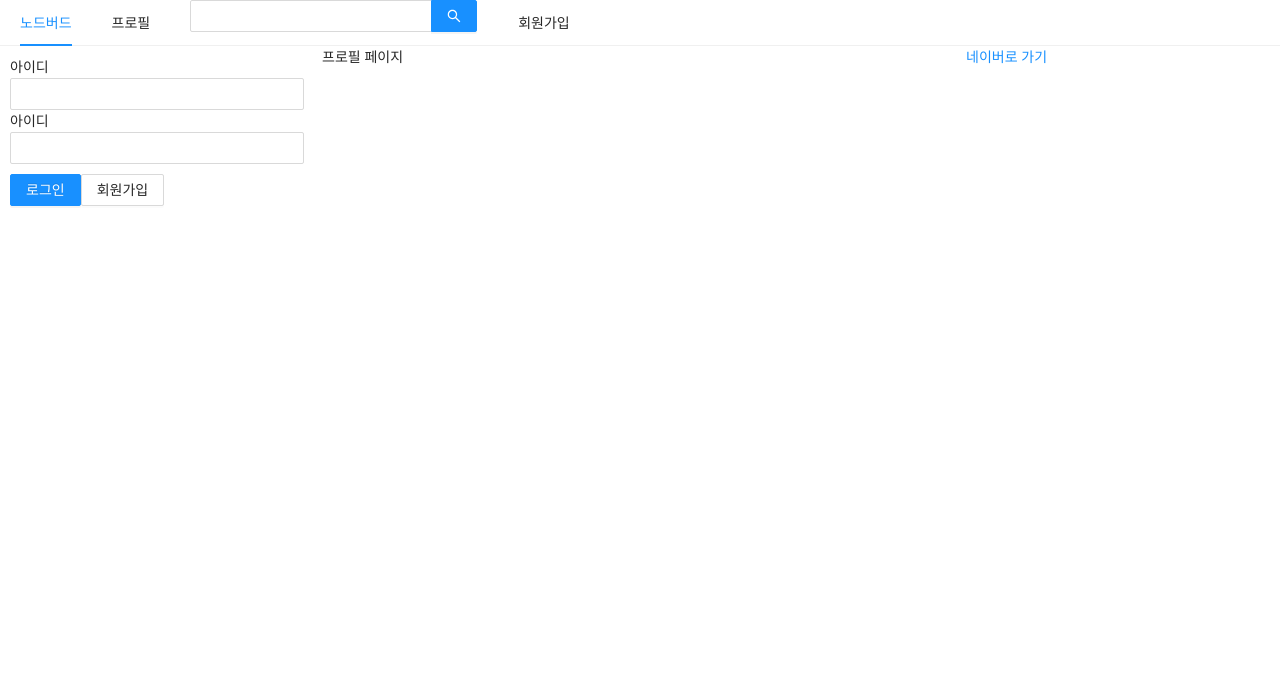
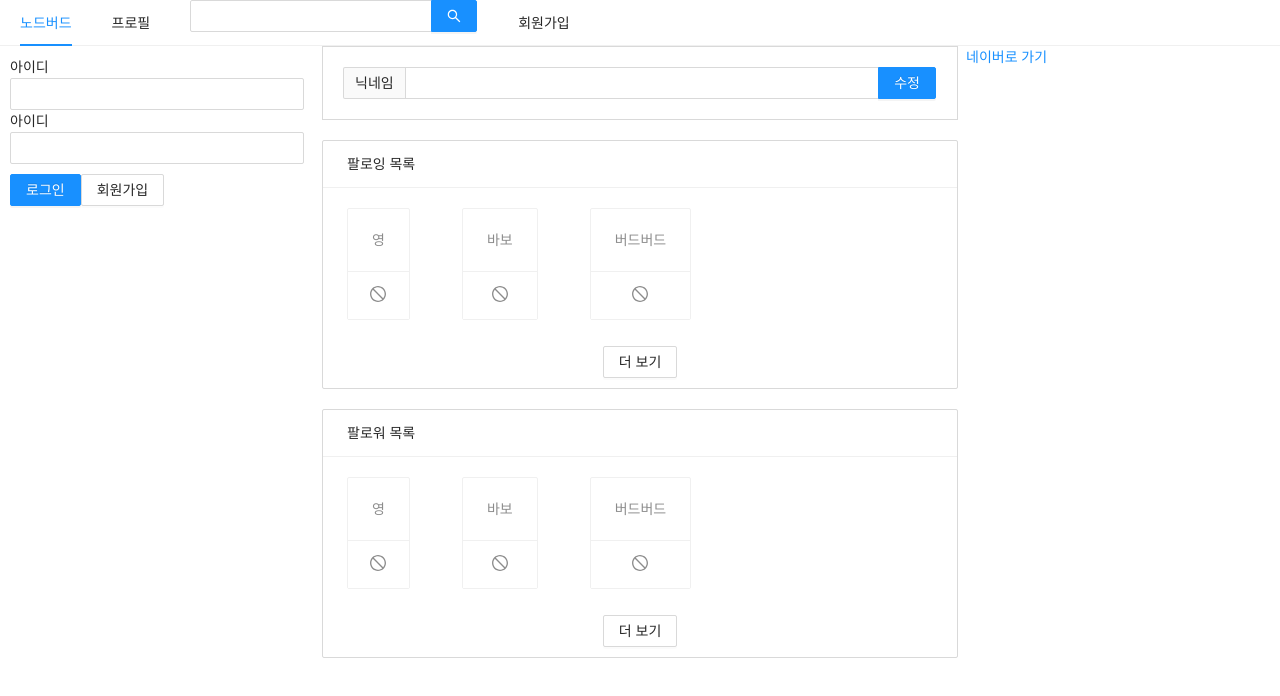
Before and after one commit to yeongfree1/react-nodebird, a Next.js app in the folder prepare/front/: page /profile in a window 1280 px wide. Shown: the top 696 px of the page. Built offline with nearby package versions, Linux system fonts and the light colour scheme.

Commit message:
profile page update

```diff
--- a/prepare/front/components/AppLayout.js
+++ b/prepare/front/components/AppLayout.js
@@ -41,9 +41,9 @@
           {children}
         </Col>
         <Col xs={24} md={6}>
-          <a href="https://www.naver.com" target="_blank" rel="noreferrer noopener">
+          <Link href="https://www.naver.com" target="_blank" rel="noreferrer noopener">
             네이버로 가기
-          </a>
+          </Link>
         </Col>
       </Row>
     </div>
--- /dev/null
+++ b/prepare/front/components/FollowList.js
@@ -0,0 +1,35 @@
+import React from 'react';
+import Protypes from 'prop-types';
+import { List, Button, Card } from 'antd';
+import { StopOutlined } from '@ant-design/icons';
+
+const FollowList = ({ header, data }) => {
+  return (
+    <List
+      style={{ marginBottom: 20 }}
+      grid={{ gutter: 4, xs: 2, md: 3 }}
+      header={<div>{header}</div>}
+      loadMore={
+        <div style={{ textAlign: 'center', margin: '10px 0' }}>
+          <Button>더 보기</Button>
+        </div>
+      }
+      bordered
+      dataSource={data}
+      renderItem={(item) => (
+        <List.Item style={{ marginTop: 20 }}>
+          <Card actions={[<StopOutlined key="stop" />]}>
+            <Card.Meta description={item.nickname} />
+          </Card>
+        </List.Item>
+      )}
+    />
+  );
+};
+
+FollowList.propTypes = {
+  header: Protypes.string.isRequired,
+  data: Protypes.array.isRequired,
+};
+
+export default FollowList;
--- a/prepare/front/components/LoginForm.js
+++ b/prepare/front/components/LoginForm.js
@@ -1,4 +1,5 @@
 import React, { useCallback, useState } from 'react';
+import Protypes from 'prop-types';
 import { Form, Input, Button } from 'antd';
 import Link from 'next/link';
 import styled from 'styled-components';
@@ -60,4 +61,8 @@
   );
 };
 
+LoginForm.propTypes = {
+  setIsLoggedIn: Protypes.func.isRequired,
+};
+
 export default LoginForm;
--- /dev/null
+++ b/prepare/front/components/NicknameEditFrom.js
@@ -0,0 +1,16 @@
+import React, { useMemo } from 'react';
+import { Form, Input } from 'antd';
+
+const NicknameEditFrom = () => {
+  const style = useMemo(
+    () => ({ marginBottom: '20px', border: '1px solid #d9d9d9', padding: '20px' }),
+    [],
+  );
+  return (
+    <Form style={style}>
+      <Input.Search addonBefore="닉네임" enterButton="수정" />
+    </Form>
+  );
+};
+
+export default NicknameEditFrom;
--- a/prepare/front/components/UserProfile.js
+++ b/prepare/front/components/UserProfile.js
@@ -1,4 +1,5 @@
 import React, { useCallback } from 'react';
+import Protypes from 'prop-types';
 import { Card, Avatar, Button } from 'antd';
 
 const UserProfile = ({ setIsLoggedIn }) => {
@@ -26,4 +27,8 @@
   );
 };
 
+UserProfile.propTypes = {
+  setIsLoggedIn: Protypes.func.isRequired,
+};
+
 export default UserProfile;
--- a/prepare/front/package.json
+++ b/prepare/front/package.json
@@ -18,6 +18,7 @@
     "styled-components": "^5.2.1"
   },
   "devDependencies": {
+    "babel-plugin-styled-components": "^1.12.0",
     "eslint": "^7.15.0",
     "eslint-config-prettier": "^7.0.0",
     "eslint-plugin-import": "^2.22.1",
--- a/prepare/front/pages/profile.js
+++ b/prepare/front/pages/profile.js
@@ -1,15 +1,23 @@
 import React from 'react';
 import Head from 'next/head';
 import AppLayout from '../components/AppLayout';
+import NicknameEditFrom from '../components/NicknameEditFrom';
+import FollowList from '../components/FollowList';
 
 const Profile = () => {
+  const followingList = [{ nickname: '영' }, { nickname: '바보' }, { nickname: '버드버드' }];
+  const followerList = [{ nickname: '영' }, { nickname: '바보' }, { nickname: '버드버드' }];
   return (
     <>
       <Head>
         <meta charset="utf-8" />
         <title>내 프로필 | NodeBird</title>
       </Head>
-      <AppLayout>프로필 페이지</AppLayout>
+      <AppLayout>
+        <NicknameEditFrom />
+        <FollowList header="팔로잉 목록" data={followingList} />
+        <FollowList header="팔로워 목록" data={followerList} />
+      </AppLayout>
     </>
   );
 };
```
Also changed, not shown: prepare/front/pages/about/yeonggwan.js (deleted, +0 -7 lines), prepare/front/.babelrc (added).
